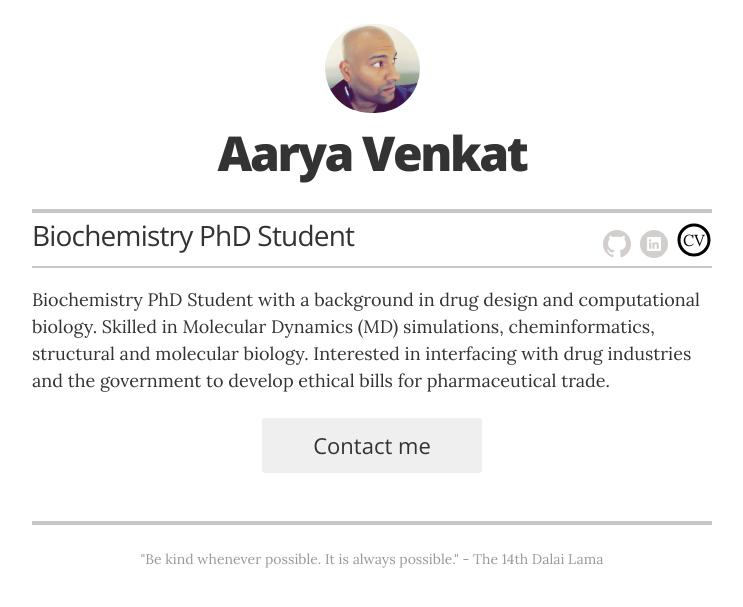
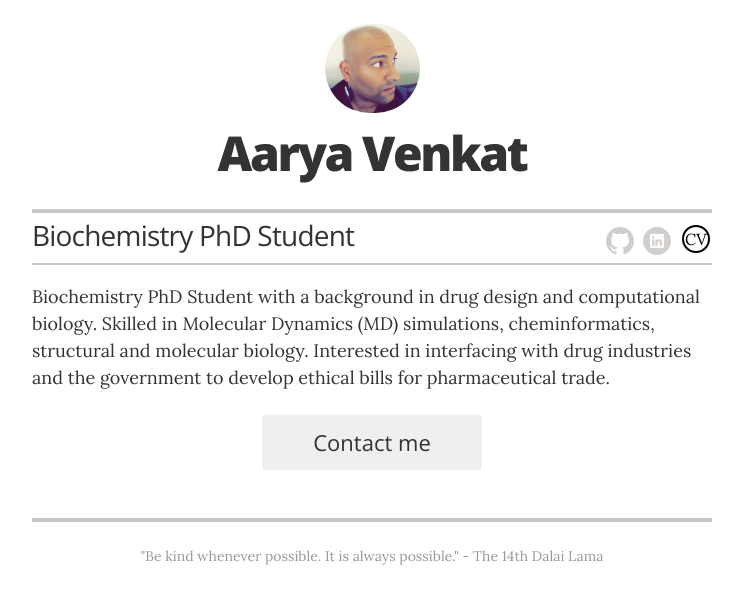
Before and after one commit to arikat/arikat.github.io, a Jekyll site: the page built from index.html, in a window 1280 px wide. Shown: the top 607 px of the page, without its empty margins (268-1011 px from the left). Built offline with Jekyll 4.4.1, drawn with Linux system fonts in a browser that asks for light colours.

Commit message:
32x32fix

```diff
--- a/_includes/icons/icon-website.html
+++ b/_includes/icons/icon-website.html
@@ -2,10 +2,10 @@
 <html>
 <body>
 
-<svg height="35" width="35">
-  <circle cx="17" cy="17" r="15" stroke="black" stroke-width="3" fill="white" />
-    <text x="6" y="23" style="fill:Black;">
-    <tspan x="6" y="23">CV</tspan>
+<svg height="32" width="32">
+  <circle cx="16" cy="16" r="13" stroke="black" stroke-width="2" fill="white" />
+    <text x="5" y="22" style="fill:Black;">
+    <tspan x="5" y="22">CV</tspan>
 </svg>
 
 </body>
```
